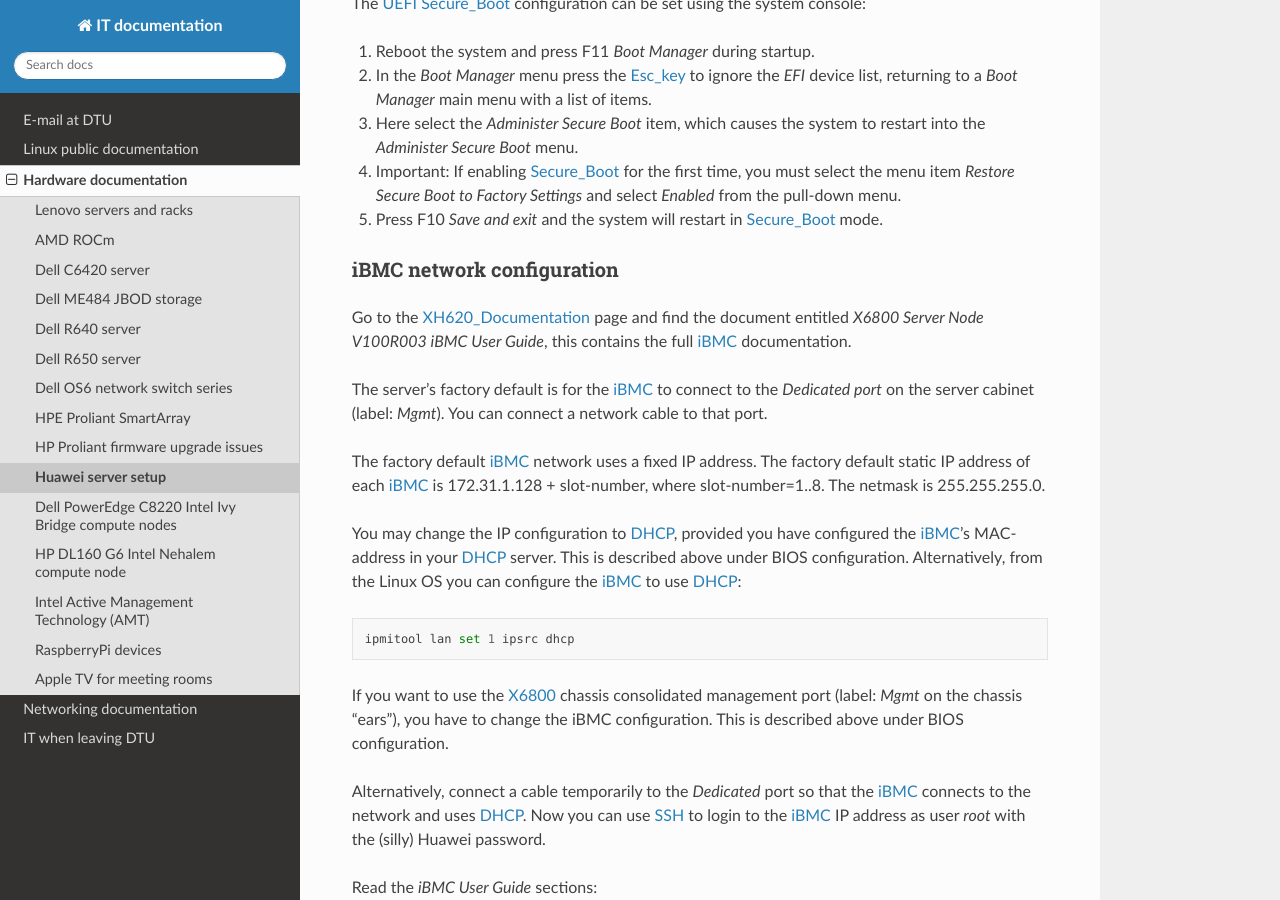
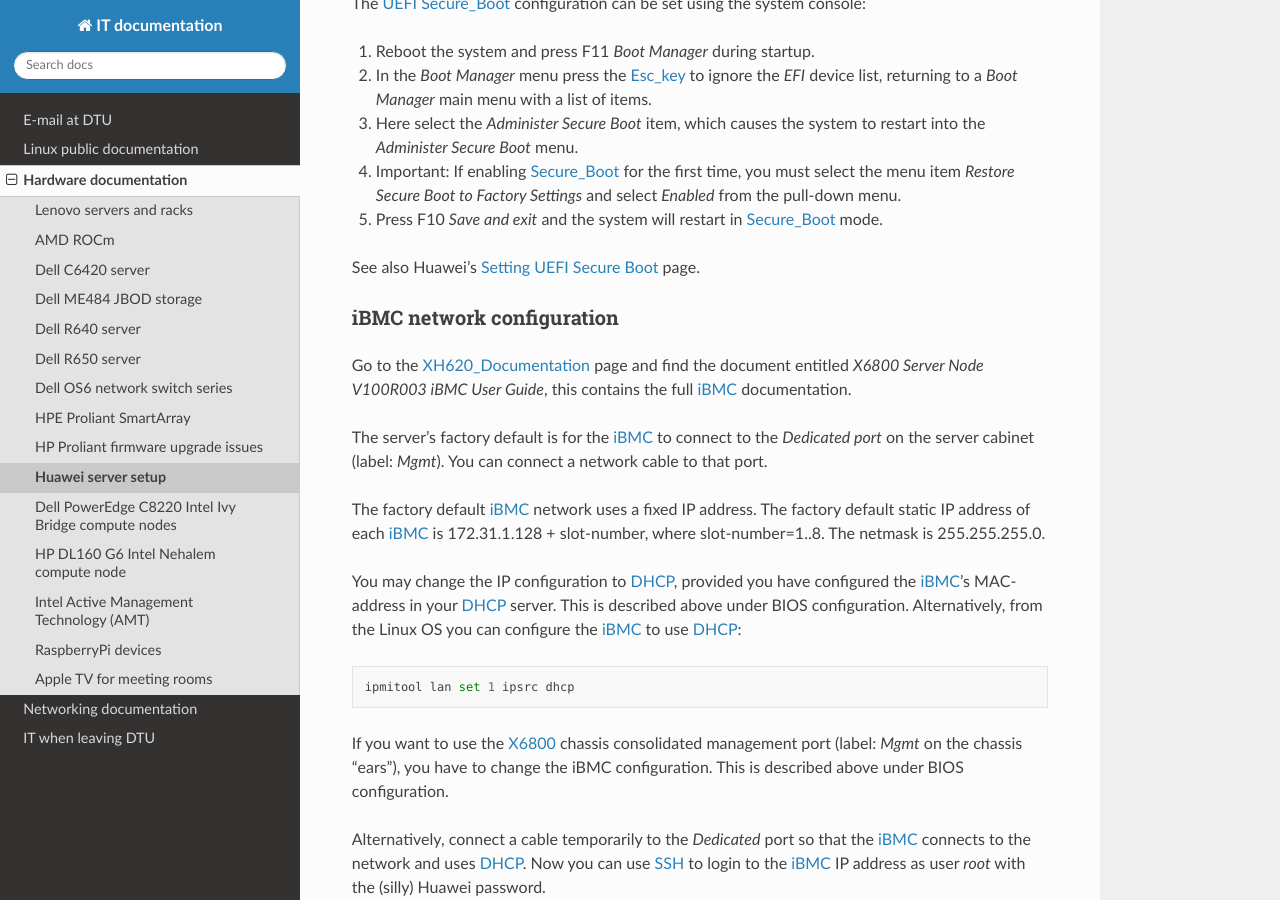
Before and after one commit to OleHolmNielsen/ITwiki, a Sphinx documentation site: the page built from docs/Huawei_server.rst, in a window 1280 px wide and 900 px high, scrolled down 6358 px. Built offline with Sphinx 7.4.7 and the Read the Docs theme 3.1.0, drawn with Linux system fonts in a browser that asks for light colours.

Commit message:
Added link to Huawei

```diff
--- a/docs/Huawei_server.rst
+++ b/docs/Huawei_server.rst
@@ -289,6 +289,9 @@
    and select *Enabled* from the pull-down menu.
 
 5. Press F10 *Save and exit* and the system will restart in Secure_Boot_ mode.
+
+See also Huawei's
+`Setting UEFI Secure Boot <https://info.support.huawei.com/hedex/api/pages/EDOC1000053358/YEF0907R/25/resources/en-us_topic_0000001193429384.html>`_ page.
 
 .. _UEFI: https://en.wikipedia.org/wiki/UEFI
 .. _Secure_Boot: https://en.wikipedia.org/wiki/UEFI#Secure_Boot
```
